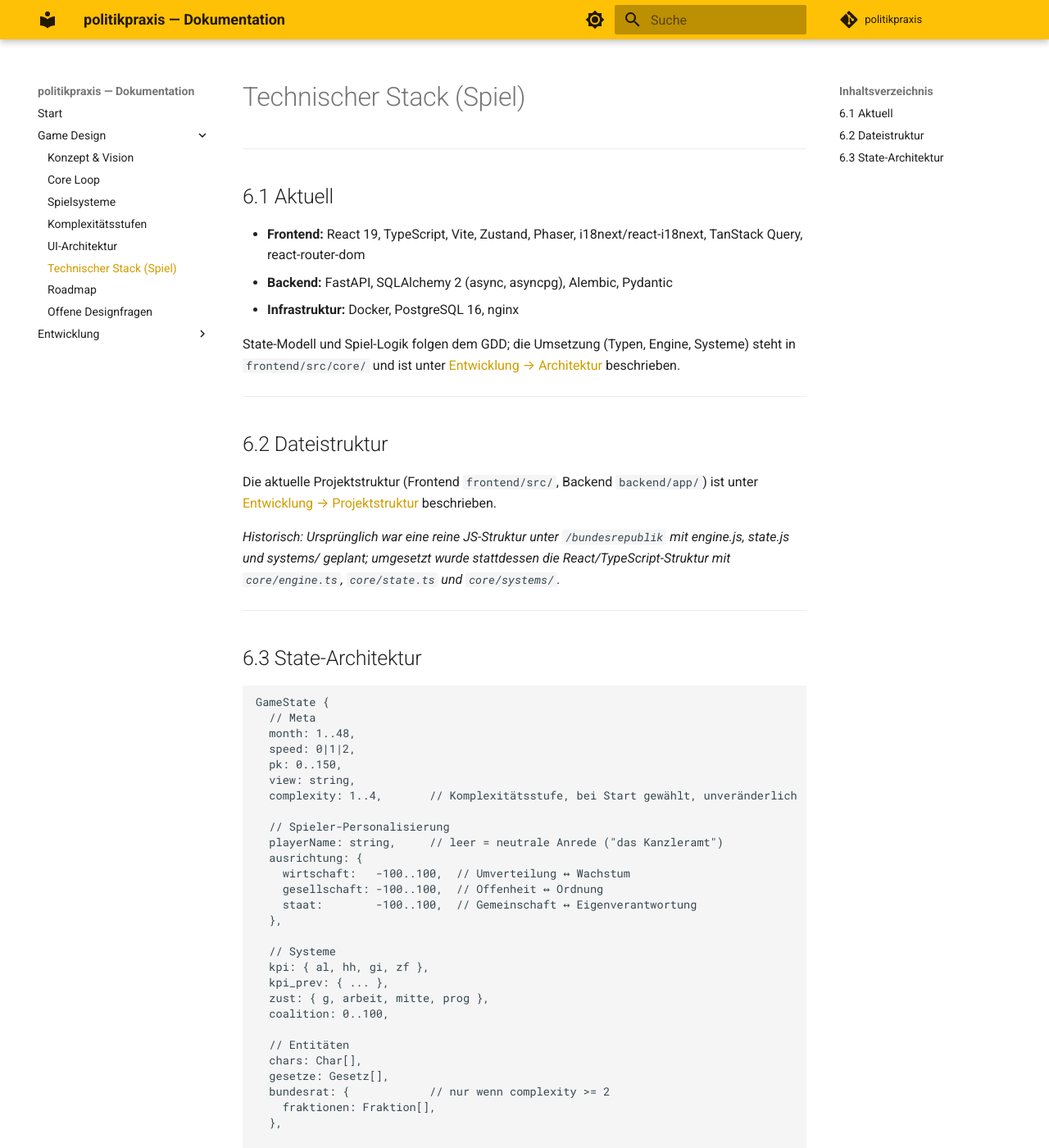
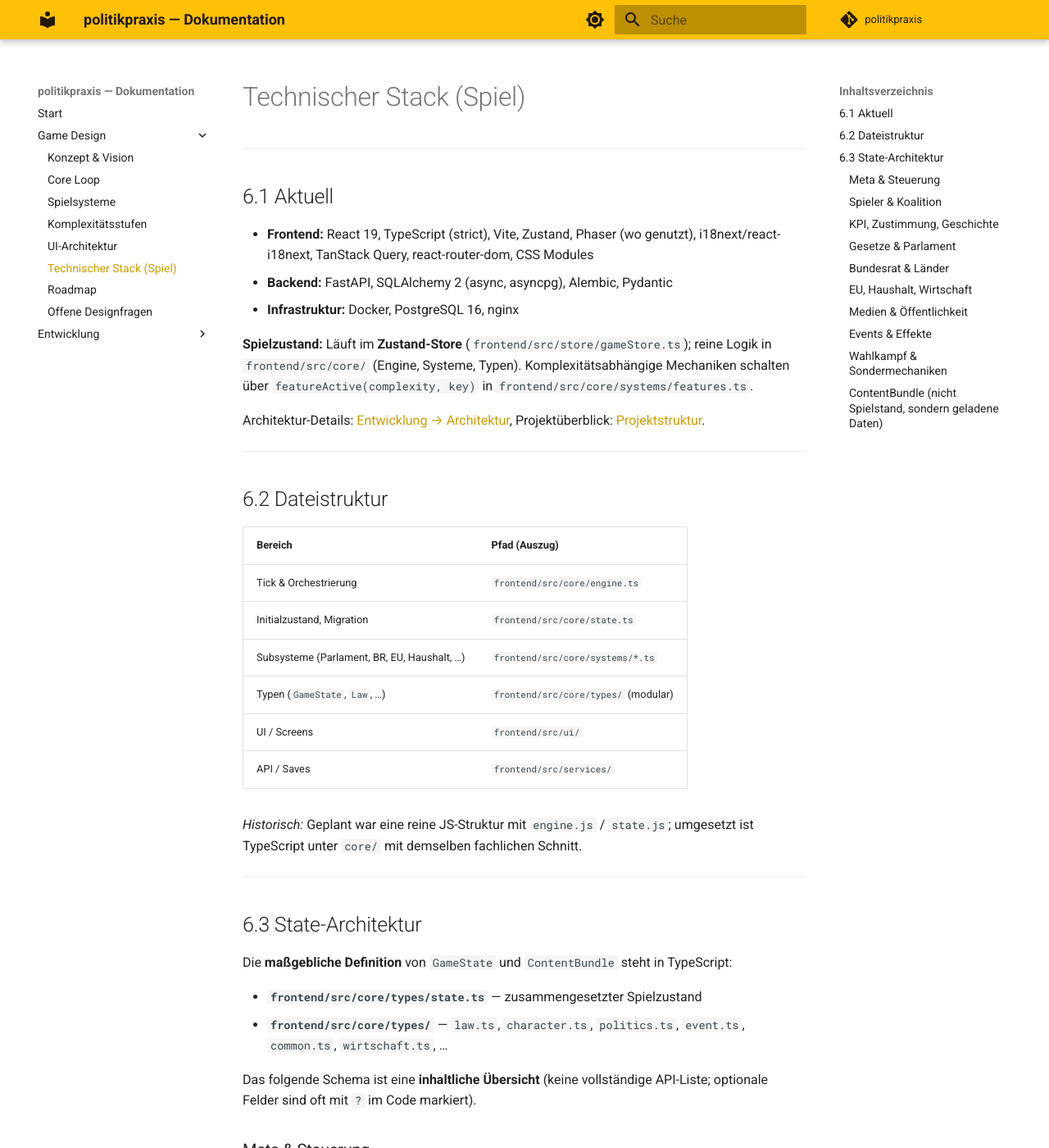
Before and after one commit to lichtbaer/politikpraxis, an MkDocs documentation site: the page built from docs/game-design/tech-stack.md, in a window 1280 px wide and 1400 px high. Shown: the whole window at 82% size. Built offline with MkDocs 1.6.1 and Material for MkDocs 9.7.7, drawn with Linux system fonts in a browser that asks for light colours; comment, search, counter and statistics services are not loaded; some of the changed text lies outside the part shown.

Commit message:
docs: tech-stack.md an GameState/ContentBundle und Core-Pfade anpassen
Co-authored-by: lichtbaer <lichtbaer@users.noreply.github.com>

````diff
--- a/docs/game-design/tech-stack.md
+++ b/docs/game-design/tech-stack.md
@@ -4,67 +4,96 @@
 
 ## 6.1 Aktuell
 
-- **Frontend:** React 19, TypeScript, Vite, Zustand, Phaser, i18next/react-i18next, TanStack Query, react-router-dom
+- **Frontend:** React 19, TypeScript (strict), Vite, Zustand, Phaser (wo genutzt), i18next/react-i18next, TanStack Query, react-router-dom, CSS Modules
 - **Backend:** FastAPI, SQLAlchemy 2 (async, asyncpg), Alembic, Pydantic
 - **Infrastruktur:** Docker, PostgreSQL 16, nginx
 
-State-Modell und Spiel-Logik folgen dem GDD; die Umsetzung (Typen, Engine, Systeme) steht in `frontend/src/core/` und ist unter [Entwicklung → Architektur](../entwicklung/architektur.md) beschrieben.
+**Spielzustand:** Läuft im **Zustand-Store** (`frontend/src/store/gameStore.ts`); reine Logik in `frontend/src/core/` (Engine, Systeme, Typen). Komplexitätsabhängige Mechaniken schalten über `featureActive(complexity, key)` in `frontend/src/core/systems/features.ts`.
+
+Architektur-Details: [Entwicklung → Architektur](../entwicklung/architektur.md), Projektüberblick: [Projektstruktur](../entwicklung/projektstruktur.md).
 
 ---
 
 ## 6.2 Dateistruktur
 
-Die aktuelle Projektstruktur (Frontend `frontend/src/`, Backend `backend/app/`) ist unter [Entwicklung → Projektstruktur](../entwicklung/projektstruktur.md) beschrieben.
+| Bereich | Pfad (Auszug) |
+|---------|----------------|
+| Tick & Orchestrierung | `frontend/src/core/engine.ts` |
+| Initialzustand, Migration | `frontend/src/core/state.ts` |
+| Subsysteme (Parlament, BR, EU, Haushalt, …) | `frontend/src/core/systems/*.ts` |
+| Typen (`GameState`, `Law`, …) | `frontend/src/core/types/` (modular) |
+| UI / Screens | `frontend/src/ui/` |
+| API / Saves | `frontend/src/services/` |
 
-*Historisch: Ursprünglich war eine reine JS-Struktur unter `/bundesrepublik` mit engine.js, state.js und systems/ geplant; umgesetzt wurde stattdessen die React/TypeScript-Struktur mit `core/engine.ts`, `core/state.ts` und `core/systems/`.*
+*Historisch:* Geplant war eine reine JS-Struktur mit `engine.js` / `state.js`; umgesetzt ist TypeScript unter `core/` mit demselben fachlichen Schnitt.
 
 ---
 
 ## 6.3 State-Architektur
 
-```javascript
-GameState {
-  // Meta
-  month: 1..48,
-  speed: 0|1|2,
-  pk: 0..150,
-  view: string,
-  complexity: 1..4,       // Komplexitätsstufe, bei Start gewählt, unveränderlich
+Die **maßgebliche Definition** von `GameState` und `ContentBundle` steht in TypeScript:
 
-  // Spieler-Personalisierung
-  playerName: string,     // leer = neutrale Anrede ("das Kanzleramt")
-  ausrichtung: {
-    wirtschaft:   -100..100,  // Umverteilung ↔ Wachstum
-    gesellschaft: -100..100,  // Offenheit ↔ Ordnung
-    staat:        -100..100,  // Gemeinschaft ↔ Eigenverantwortung
-  },
+- **`frontend/src/core/types/state.ts`** — zusammengesetzter Spielzustand
+- **`frontend/src/core/types/`** — `law.ts`, `character.ts`, `politics.ts`, `event.ts`, `common.ts`, `wirtschaft.ts`, …
 
-  // Systeme
-  kpi: { al, hh, gi, zf },
-  kpi_prev: { ... },
-  zust: { g, arbeit, mitte, prog },
-  coalition: 0..100,
+Das folgende Schema ist eine **inhaltliche Übersicht** (keine vollständige API-Liste; optionale Felder sind oft mit `?` im Code markiert).
 
-  // Entitäten
-  chars: Char[],
-  gesetze: Gesetz[],
-  bundesrat: {            // nur wenn complexity >= 2
-    fraktionen: Fraktion[],
-  },
+### Meta & Steuerung
 
-  // Events
-  activeEvent: Event | null,
-  pendingFollowup: Event | null,  // Folge-Event (complexity >= 4)
-  firedEvents: string[],
-  firedCharEvents: string[],
+- `month`, `speed`, `speedBeforePause`, `pk`, `view`, `gameOver`, `won`
+- `complexity` (1–4), `electionThreshold` (Wahlhürde, z. B. 35–42)
+- `tickLog`, ggf. `letzterMonatsDiff` (Monatsbilanz für UI)
 
-  // Effekte
-  pending: PendingEffect[],  // [{month, key, delta, label}]
+### Spieler & Koalition
 
-  // Log
-  log: LogEntry[],
-  ticker: string,
-}
-```
+- `spielerPartei`, `kanzlerName`, `kanzlerGeschlecht`
+- `koalitionspartner`, `koalitionsvertragProfil`, `partnerPrioGesetz`, Partner-Widerstand / Veto-Freigabe (`pendingPartnerWiderstand`, …)
+- `chars` (Kabinett), Minister-Agenden und -Initiativen
 
-Die konkrete Umsetzung im Frontend (Zustand-Store, Typen) ist unter [Entwicklung → Architektur](../entwicklung/architektur.md) beschrieben.
+### KPI, Zustimmung, Geschichte
+
+- `kpi`, `kpiPrev`, `kpiStart`, optional `kpiHistory`
+- `zust` (Gesamt + Milieu-Sparten laut Typ `Approval`)
+- `coalition`, `approvalHistory`, `wahlprognose`
+
+### Gesetze & Parlament
+
+- `gesetze` (`Law` inkl. Status: `entwurf`, `eingebracht`, `aktiv`, `bt_passed`, `blockiert`, `ausweich`, `beschlossen`, …)
+- `eingebrachteGesetze` (Ausschuss-Lag → Abstimmung im Tick)
+- `gesetzProjekte` (Vorstufen), `pendingGegenfinanzierung`, `gekoppelteGesetze`, Normenkontrolle (`normenkontrollVerfahren`)
+- `btStimmenBonus`, Fraktionssitzung (`letzteFraktionssitzungMonat`)
+
+### Bundesrat & Länder
+
+- `bundesrat` (Länderliste), `bundesratFraktionen`, `landBeziehungen`, `pendingBundesratLandEvent`
+- `vermittlungAktiv` (Vermittlungsausschuss)
+
+### EU, Haushalt, Wirtschaft
+
+- `eu` (`EUState`: Klima, Ratsvorsitz, aktive Route in drei Phasen, …)
+- `haushalt` (`Haushalt`: Einnahmen, Saldo, Konjunkturindex, Schuldenbremse, …)
+- `wirtschaft` (`WirtschaftsState`: Sektoren, Makro — ab Stufe 2 relevant)
+- Steuerquote / Jahresmarker (`steuerquoteAktionJahr`), ggf. Haushalts-Historien
+
+### Medien & Öffentlichkeit
+
+- `medienKlima`, `medienAkteure`, Cooldowns und Buffs, `opposition`, Skandal-/Presse-Timing
+
+### Events & Effekte
+
+- `activeEvent`, `firedEvents`, `firedCharEvents`, `firedBundesratEvents`, `eventCooldowns`, `pendingFollowups`, `activeEventPool`
+- `pending` (zeitverzögerte KPI-/State-Effekte)
+- `log`, `ticker`
+
+### Wahlkampf & Sondermechaniken
+
+- `wahlkampfAktiv`, TV-Duell, `legislaturBilanz`, Regierungserklärung / Vertrauensfrage, Misstrauensvotum-Zähler (`lowApprovalMonths`, …)
+- `sachverstaendigenrat`, Extremismus-/Verfassungsflags wo relevant
+
+### ContentBundle (nicht Spielstand, sondern geladene Daten)
+
+`ContentBundle` (gleiche Datei `state.ts`): Szenario, Gesetze, Charaktere, Events, Bundesrat-Daten, Milieus, Politikfelder, Verbände, EU-/Medien-Content, optionale dynamische Event-Listen — typischerweise aus der API (`/api/content/game`) oder Defaults.
+
+---
+
+Für neue Mechaniken: zuerst Typen in `frontend/src/core/types/` erweitern, dann `createInitialState` / Migration in `state.ts`, Systemlogik in `systems/`, Aufruf-Reihenfolge in `engine.ts`, ggf. `features.ts` und UI anbinden.
````
